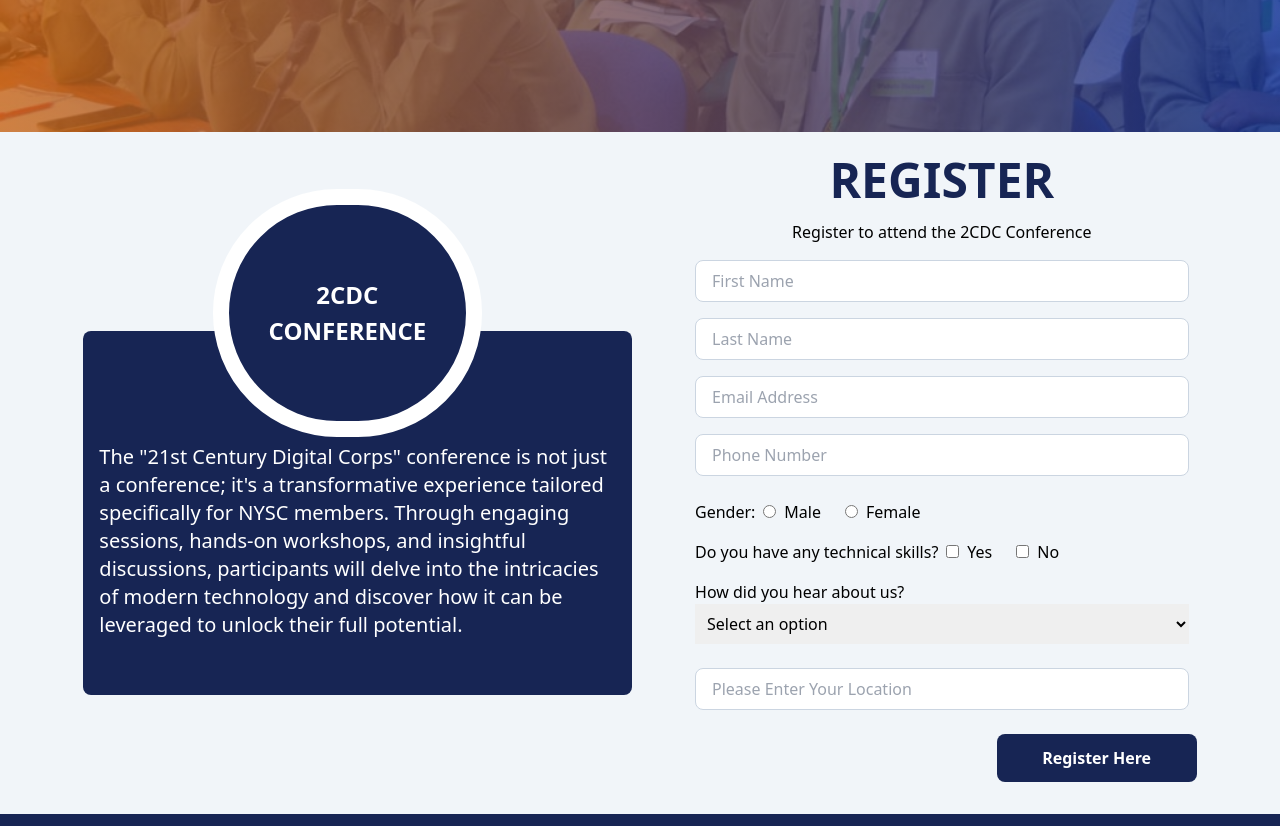
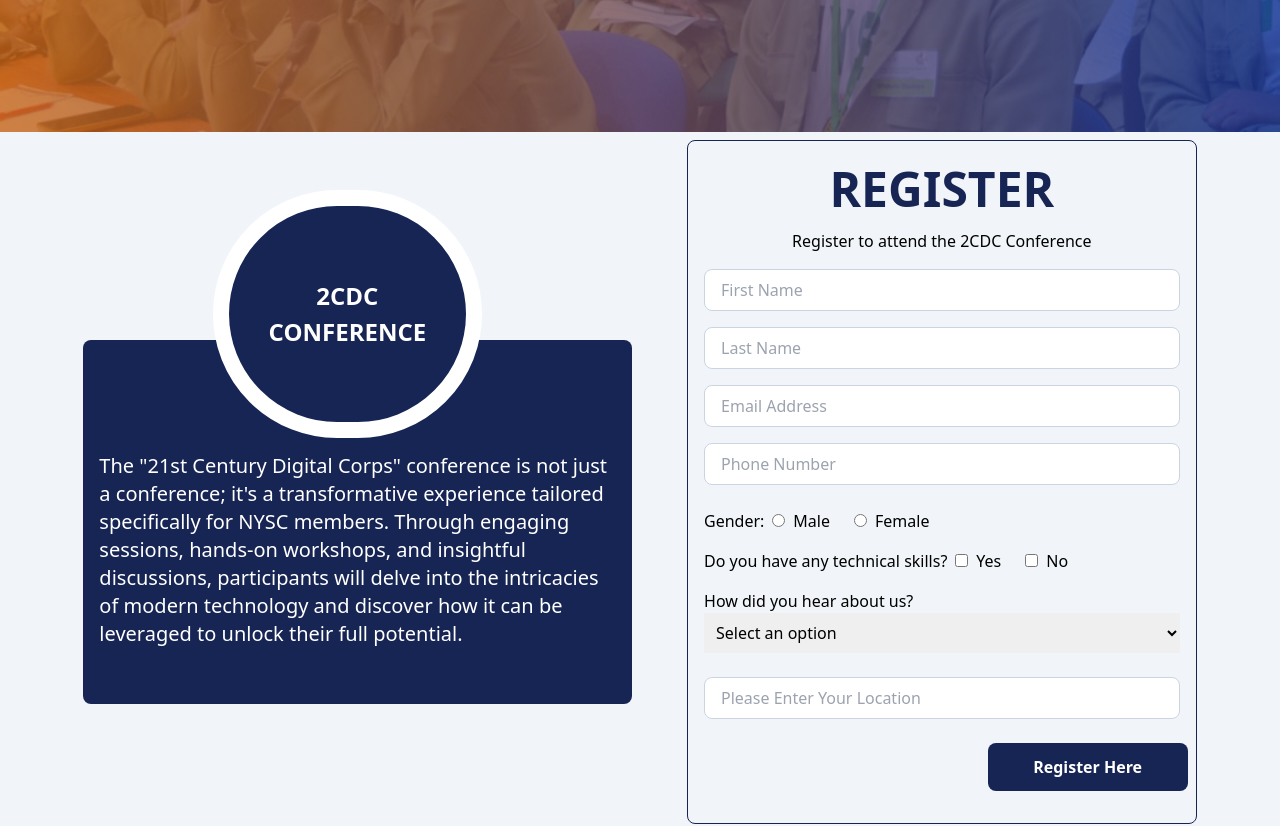
Before and after one commit to abeeebdon/register-magnitude, a React (Create React App) app: page / in a window 1280 px wide. Shown: the part 428-1254 px from the top of the page. Built offline with nearby package versions, Linux system fonts and the light colour scheme.

Commit message:
fixing err

```diff
--- a/src/sections/Section2.js
+++ b/src/sections/Section2.js
@@ -1,6 +1,6 @@
 import { useState, useEffect } from 'react'
 const Section2 = () => {
-  const EventDay = '2024-05-05' // set the date of the event
+  const EventDay = '2024-05-25' // set the date of the event
   const [countdown, setCountdown] = useState({
     days: 0,
     hours: 0,
--- a/src/signup/Signup.js
+++ b/src/signup/Signup.js
@@ -109,8 +109,8 @@
     fetchData()
   }
   return (
-    <section id="register" className="basis-[45%]">
-      <div className="mx-auto my-auto  px-2 py-2 text-center ">
+    <section id="register" className="basis-[45%] p-2">
+      <div className="mx-auto my-auto  px-2 py-2 text-center border border-blue-950 rounded-lg">
         <div className="p-4">
           <h1 className="registernabout">REGISTER</h1>
         </div>
```
